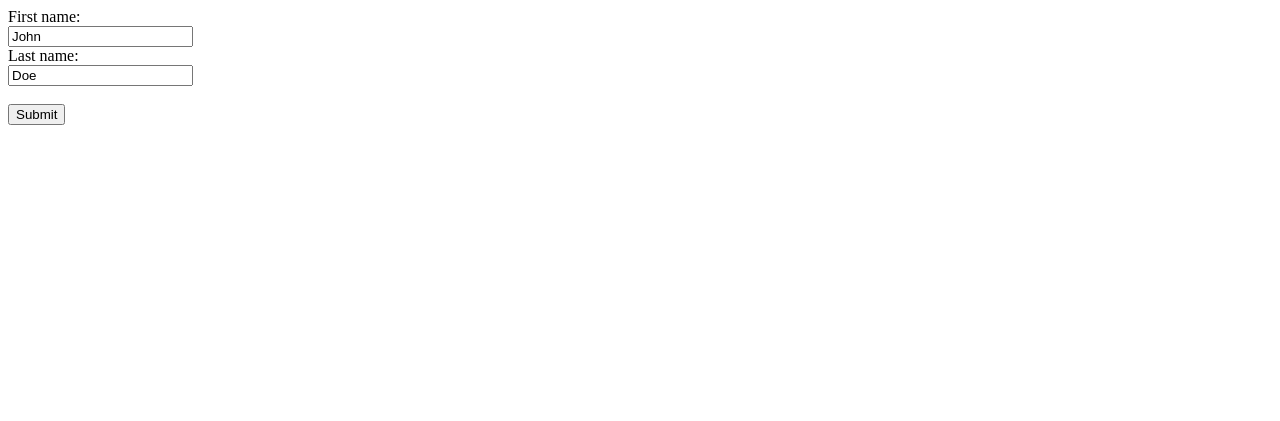
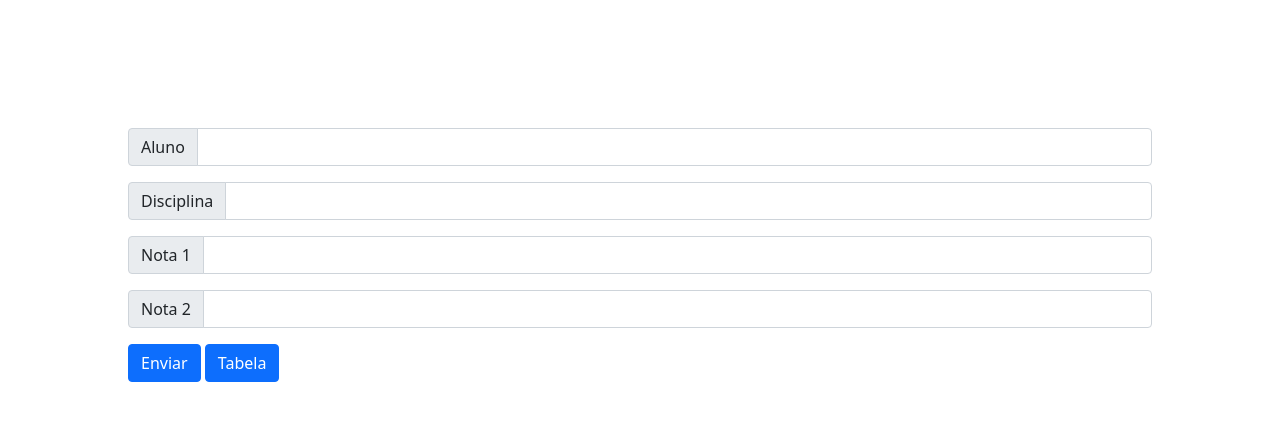
Before and after one commit to MariaGrazielly/ProjetoHeroku, a PHP site: page / in a window 1280 px wide. Shown: the top 421 px of the page. Run offline with PHP 8.4, Linux system fonts and the light colour scheme.

Commit message:
atualizando

```diff
--- a/crud/index.html
+++ b/crud/index.html
@@ -5,14 +5,40 @@
     <meta http-equiv="X-UA-Compatible" content="IE=edge">
     <meta name="viewport" content="width=device-width, initial-scale=1.0">
     <title>Formúlario</title>
+    <link href="https://cdn.jsdelivr.net/npm/bootstrap@5.0.1/dist/css/bootstrap.min.css" rel="stylesheet" integrity="sha384-+0n0xVW2eSR5OomGNYDnhzAbDsOXxcvSN1TPprVMTNDbiYZCxYbOOl7+AMvyTG2x" crossorigin="anonymous">
 </head>
 <body>
+
+     <div style="margin: 10% 10% 10% 10%;" >
     <form method="POST" action="create.php">
-        <label for="fname">First name:</label><br>
-        <input type="text" id="fname" name="fname" value="John"><br>
-        <label for="lname">Last name:</label><br>
-        <input type="text" id="lname" name="lname" value="Doe"><br><br>
-        <input type="submit" value="Submit">
-      </form>
+
+        <div class="input-group mb-3">
+            <span class="input-group-text" id="basic-addon1">Aluno </span>
+            <input type="text" class="form-control" name="aluno"  aria-label="Username" aria-describedby="basic-addon1">
+        </div>
+
+        <div class="input-group mb-3">
+            <span class="input-group-text" id="basic-addon1">Disciplina </span>
+            <input type="text" class="form-control" name="disciplina"  aria-label="Username" aria-describedby="basic-addon1">
+        </div>
+
+        <div class="input-group mb-3">
+            <span class="input-group-text" id="basic-addon1">Nota 1 </span>
+            <input type="text" class="form-control" name="nota1"  aria-label="Username" aria-describedby="basic-addon1">
+        </div>
+
+        <div class="input-group mb-3">
+            <span class="input-group-text" id="basic-addon1">Nota 2 </span>
+            <input type="text" class="form-control" name="nota2"  aria-label="Username" aria-describedby="basic-addon1">
+        </div>
+
+        <input type="submit" class="btn btn-primary" value="Enviar" name="bt">
+
+        <a href="read.php"><button type="button" class="btn btn-primary">Tabela</button></a>
+
+    </form>
+</div>
+
+
 </body>
 </html>
--- a/index.php
+++ b/crud/read.php
@@ -27,7 +27,7 @@ $password = "";
 $dbname = "atividadebd";
 
 try {
-  $conn = new PDO("mysql:host=$servername;dbname=$dbname", $username, $password);
+  $conn = new PDO("mysql:host=$servername;dbname=$dbname; cherset=utf8", $username, $password);
   $conn->setAttribute(PDO::ATTR_ERRMODE, PDO::ERRMODE_EXCEPTION);
   $stmt = $conn->prepare("SELECT * FROM users");
   $stmt->execute();
```
Also changed, not shown: crud/create.php (+3 -9 lines).
